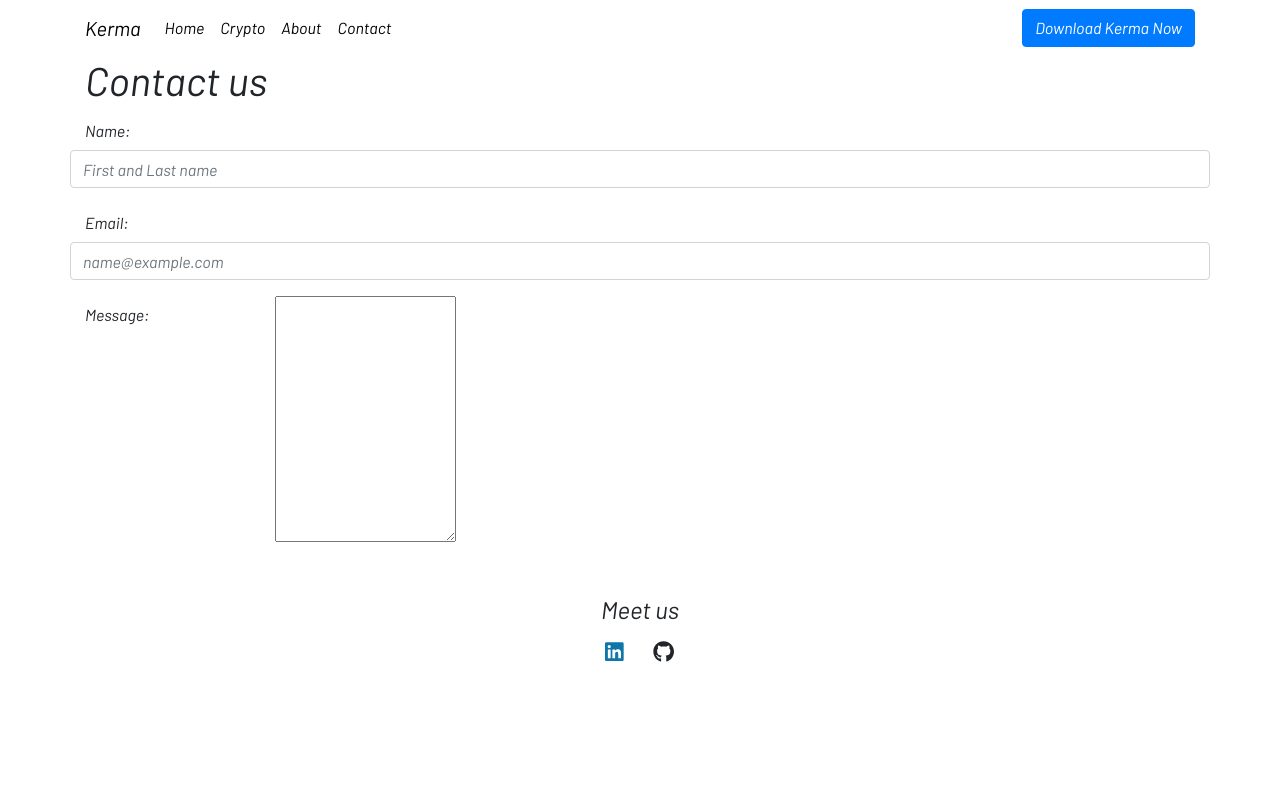
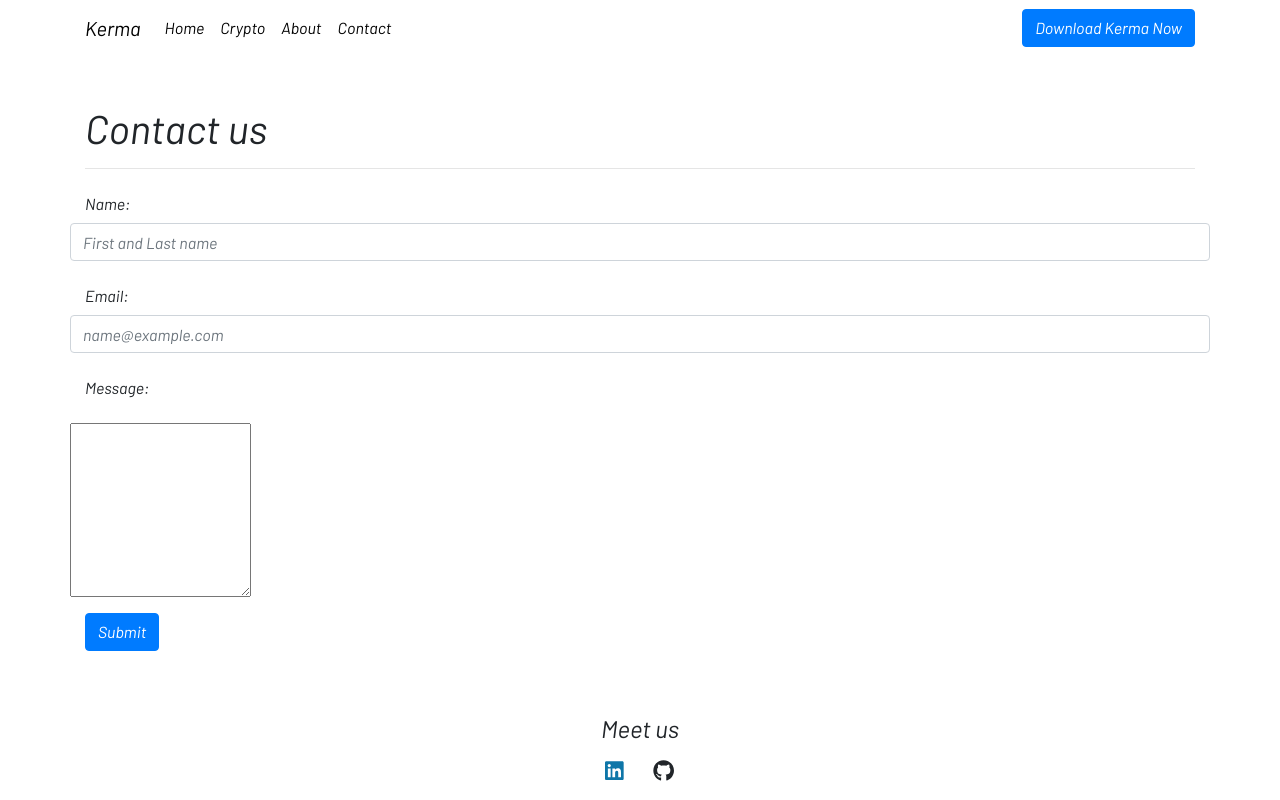
Before and after one commit to An-Be/Kerma---Crypto-Wallet, a website: page contact.html in a window 1280 px wide. Drawn offline with nearby package versions, Linux system fonts and the light colour scheme.

Commit message:
contact us

```diff
--- a/contact.html
+++ b/contact.html
@@ -51,10 +51,11 @@
    </nav>
 </header>
 
-<div class="container">
+<div class="container mt-5">
     <div class="row row-content">
         <div class= "col-12">
         <h1>Contact us</h1>
+        <hr/>
     </div>
     <div class= "col">
 <form>
@@ -66,10 +67,19 @@
         <label for="email" class="col-md-2 col-form-label">Email:</label>
         <input type="email" class="form-control" id="email" placeholder="name@example.com">
     </div>
-    <div class="form group row">
+    <div class="form-group row">
         <label for="message" class="col-md-2 col-form-label">Message:</label>
+    </div>
+    <div class="form-group row">
+
+        <textarea name="message" class="form control" id="message" rows="7"></textarea>
+
+    </div>
+    <div class="form-group row">
         <div class="col-md-10">
-        <textarea class="form control" id="message" rows="10"></textarea>
+        <button type="submit" class=" btn btn-primary">Submit</button>
+    </div>
+    </div>
     </div>
     </div>
 </form>
```
Also changed, not shown: css/styles.css (line endings or trailing spaces).
